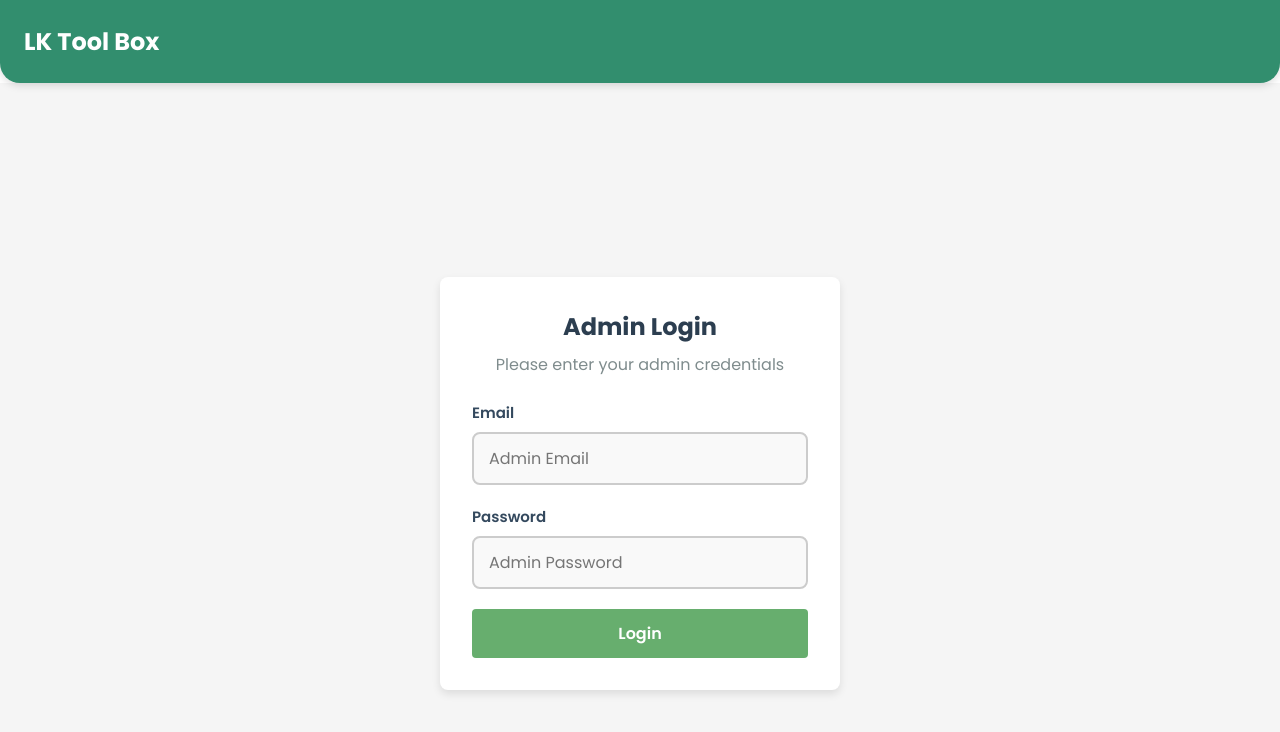
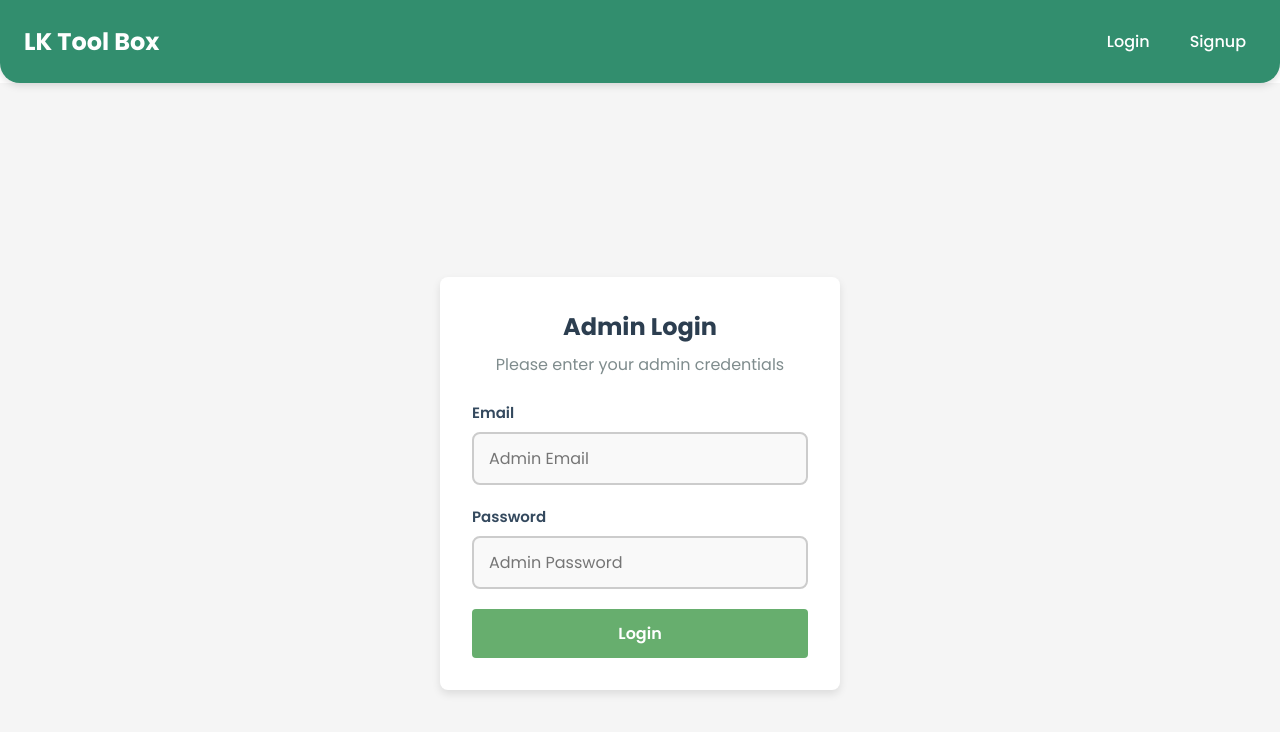
Before and after one commit to lktool/lktool, a React (Vite) app in the folder Frontend/: page /admin in a window 1280 px wide. Shown: the top 732 px of the page. Built offline with nearby package versions, Linux system fonts and the light colour scheme; no server answers.

Commit message:
speed 44

```diff
--- a/Frontend/src/FormData/FormDate.jsx
+++ b/Frontend/src/FormData/FormDate.jsx
@@ -48,7 +48,6 @@ const FormData = () => {
 
   return (
     <>
-    <NavBar />
     <form onSubmit={handleSubmit} className="classroom-form-data">
       <h2 className="classroom-heading">LinkedIn Profile Analyzer</h2>
 
--- a/Frontend/src/NavBar/NavBar.jsx
+++ b/Frontend/src/NavBar/NavBar.jsx
@@ -105,6 +105,18 @@ function NavBar() {
                         </>
                     )}
 
+                    {/* Admin Login page - show Login, Signup options too */}
+                    {location.pathname === '/admin' && !isAdminLoggedIn && (
+                        <>
+                            <div className="navbar-account">
+                                <a href="#" onClick={(e) => {e.preventDefault(); handleLogin();}}>Login</a>
+                            </div>
+                            <div className="navbar-account">
+                                <a href="#" onClick={(e) => {e.preventDefault(); handleSignup();}}>Signup</a>
+                            </div>
+                        </>
+                    )}
+
                     {/* InputMain page - show ONLY Logout */}
                     {isInputMain && isUserLoggedIn && (
                         <div className="navbar-Logout">
```
